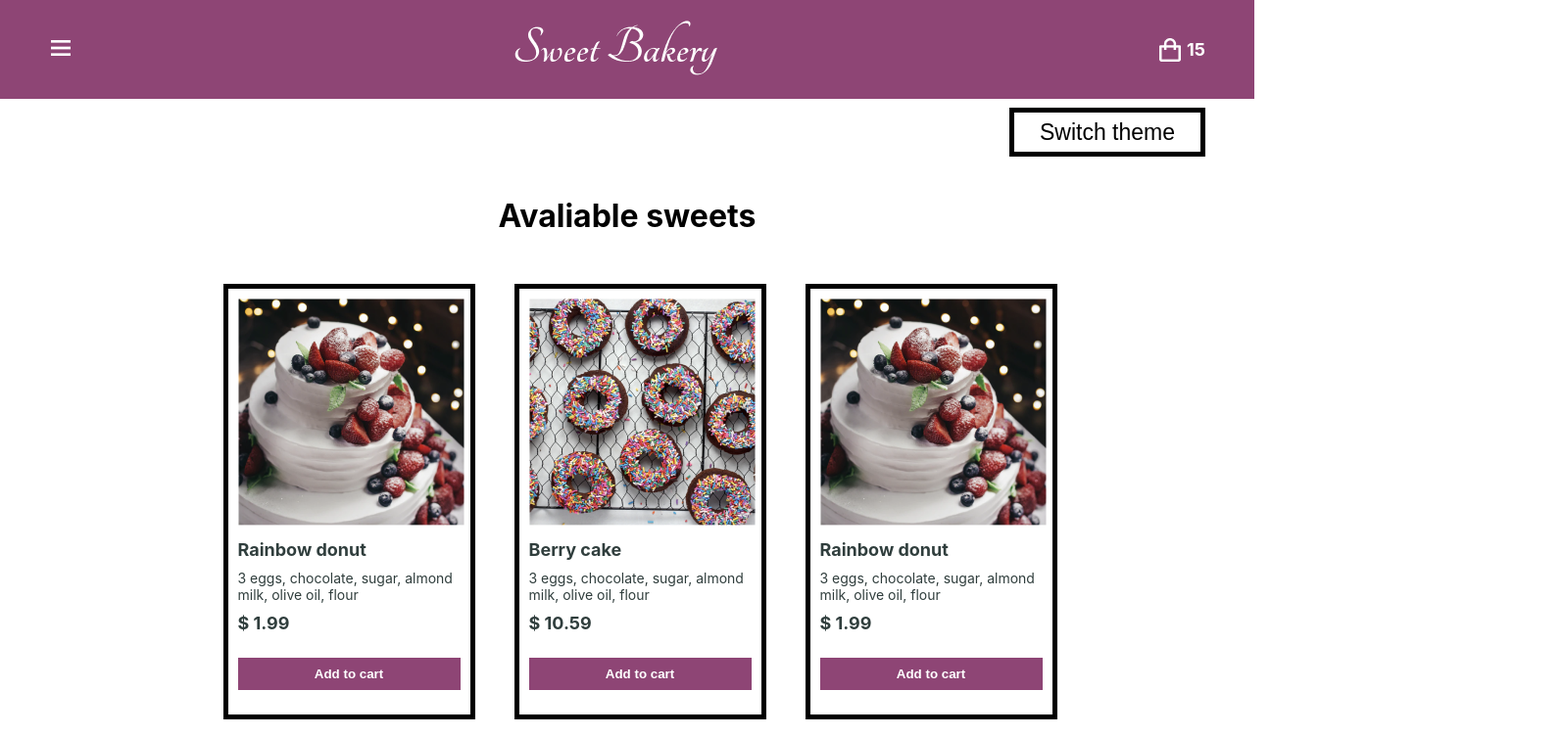
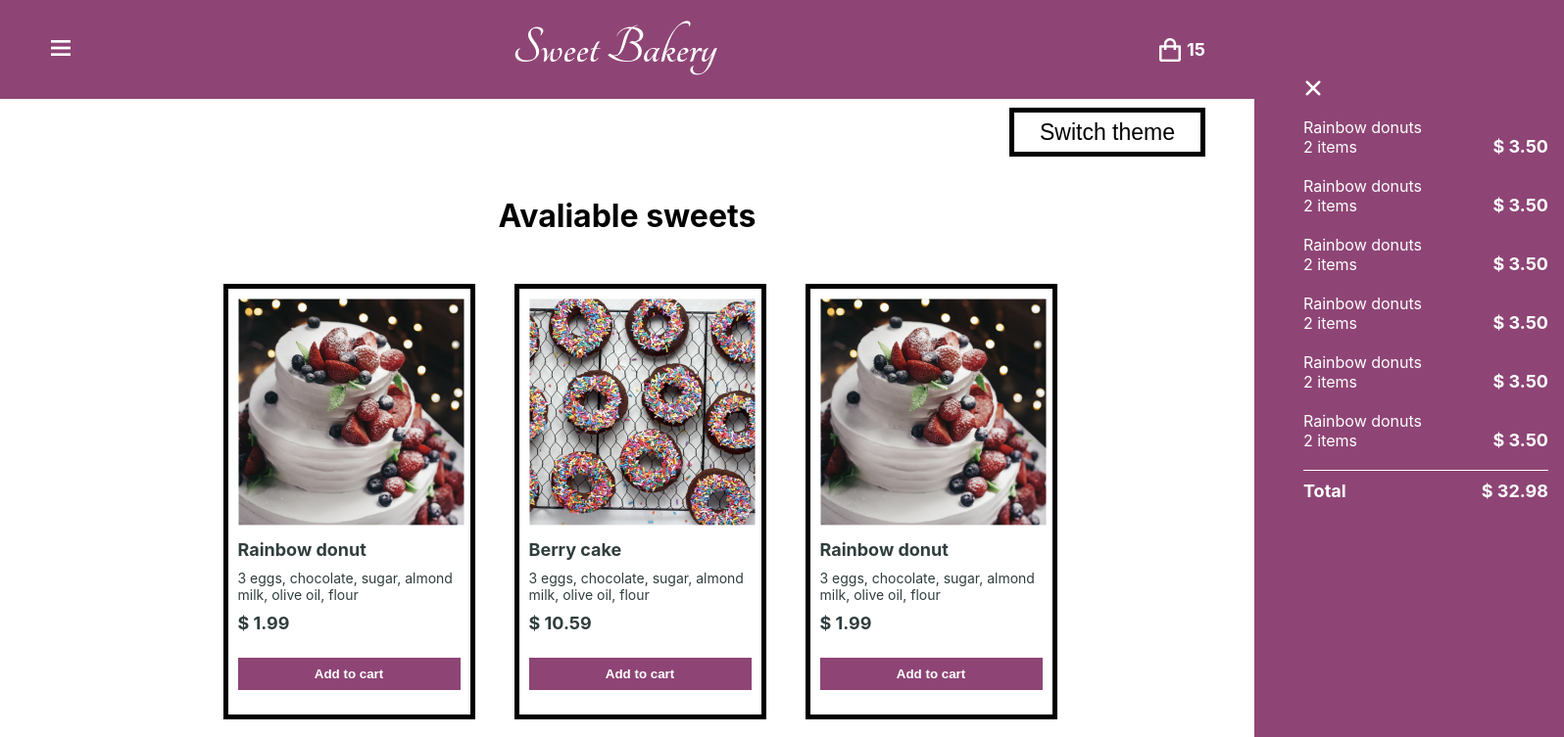
Before and after one commit to mnb08/react-bakery, a React (Create React App) app: page / in a window 1280 px wide. Shown: the top 753 px of the page at 98% size, 1596 px wide, since content can reach past the window. Built offline with nearby package versions, Linux system fonts and the light colour scheme; data requests are answered from the project's data file.

Commit message:
crete: rightSidebar, CartItem component

```diff
--- a/src/components/Header/Header.js
+++ b/src/components/Header/Header.js
@@ -5,26 +5,32 @@ import logo from '../../assets/logo.png'
 import burger from '../../assets/burger.png'
 import basket from '../../assets/basket.png'
 import { LeftSidebar } from '../LeftSidebar'
+import { RightSidebar } from '../RightSidebar'
 
 export const Header = () => {
-  const [isClicked, setIsClicked] = React.useState(false)
+  const [isClickedLeft, setIsClickedLeft] = React.useState(false)
+  const [isClickedRight, setIsClickedRight] = React.useState(false)
 
   return (
     <>
         <div className='header'>
-            <div onClick={() => setIsClicked(true)} className='header__burger'>
+            <div onClick={() => setIsClickedLeft(true)} className='header__burger'>
                 <img src={burger} />
             </div>
             <div className='header__logo'>
                 <img src={logo} />
             </div>
-            <div className='header__basket'>
+            <div
+                className='header__basket'
+                onClick={ () => setIsClickedRight(true)}
+            >
                 <img src={basket} />
                 <span>15</span>
 
             </div>
         </div>
-        <LeftSidebar setIsClicked={setIsClicked} isClicked={isClicked} />
+        <LeftSidebar setIsClicked={setIsClickedLeft} isClicked={isClickedLeft} />
+        <RightSidebar setIsClicked={setIsClickedRight} isClicked={isClickedRight} />
     </>
   )
 }
--- a/src/components/Header/Header.scss
+++ b/src/components/Header/Header.scss
@@ -7,6 +7,7 @@
     padding: 50px;
 
     &__basket{
+        cursor: pointer;
         display: flex;
         align-items: center;
         span{
--- a/src/components/LeftSidebar/index.js
+++ b/src/components/LeftSidebar/index.js
@@ -2,7 +2,7 @@ import React from 'react'
 import './LeftSidebar.scss'
 import closeIcon from '../../assets/closeIcon.png'
 
-export const LeftSidebar = ({setIsClicked, isClicked}) => {
+export const LeftSidebar = ( {setIsClicked, isClicked} ) => {
   return (
         <div className={`left-sidebar ${isClicked ? 'active' : ''}`}>
             <div
--- /dev/null
+++ b/src/components/RightSidebar/CartItem/CartItem.scss
@@ -0,0 +1,19 @@
+.cart{
+    width: 250px;
+    // border: 1px solid black;
+    color: white;
+    font-size: 16px;
+    margin: 0 0 20px 0;
+
+    display: flex;
+    justify-content: space-between;
+    align-items: flex-end;
+
+    &__price{
+        font-size: 18px;
+        font-weight: 700;
+
+    }
+
+
+}
--- /dev/null
+++ b/src/components/RightSidebar/CartItem/index.js
@@ -0,0 +1,14 @@
+import React from 'react'
+import './CartItem.scss'
+
+export const CartItem = () => {
+    return (
+        <div className="cart">
+            <div className="cart__left">
+                <div className="cart__name">Rainbow donuts</div>
+                <div className="cart__amount">2 items</div>
+            </div>
+            <div className="cart__price">$ 3.50</div>
+        </div>
+    )
+}
--- /dev/null
+++ b/src/components/RightSidebar/RightSidebar.scss
@@ -0,0 +1,44 @@
+.rightSidebar{
+    &.active{
+        right: 0;
+    }
+
+
+    width: 316px;
+    height: 100vh;
+    padding: 100px 0 0 50px;
+    background: #8E4575;
+    z-index: 5;
+    position: absolute;
+    top: 0;
+    right: -316px;
+    transition: .4s;
+
+
+    &__close{
+        position: absolute;
+        cursor: pointer;
+        left: 45px;
+        top: 75px;
+    }
+
+    &__carts{
+        margin: 20px 0 0 0;
+    }
+
+    &__line{
+        width: 250px;
+        height: 1px;
+        background: white;
+    }
+
+    &__total-price{
+        width: 250px;
+        margin: 10px 0 0 0;
+        color: white;
+        font-size: 18px;
+        font-weight: 700;
+        display: flex;
+        justify-content: space-between;
+    }
+}
--- /dev/null
+++ b/src/components/RightSidebar/index.js
@@ -0,0 +1,31 @@
+import React from 'react'
+
+import './RightSidebar.scss'
+import closeWhite from '../../assets/close-white.png'
+import { CartItem } from './CartItem'
+
+export const RightSidebar = ({setIsClicked, isClicked}) => {
+  return (
+    <div className={`rightSidebar ${isClicked ? 'active' : ''}`}>
+        <div
+			className='rightSidebar__close'
+			onClick={ () => setIsClicked(false)}
+		>
+            <img src={closeWhite} />
+        </div>
+        <div className="rightSidebar__carts">
+            <CartItem />
+            <CartItem />
+            <CartItem />
+            <CartItem />
+            <CartItem />
+            <CartItem />
+        </div>
+        <div className="rightSidebar__line"></div>
+        <div className="rightSidebar__total-price">
+        	<div className="rightSidebar__text">Total</div>
+        	<div className="rightSidebar__price">$ 32.98</div>
+        </div>
+    </div>
+  )
+}
```
Also changed, not shown: src/assets/close-white.png (added).
